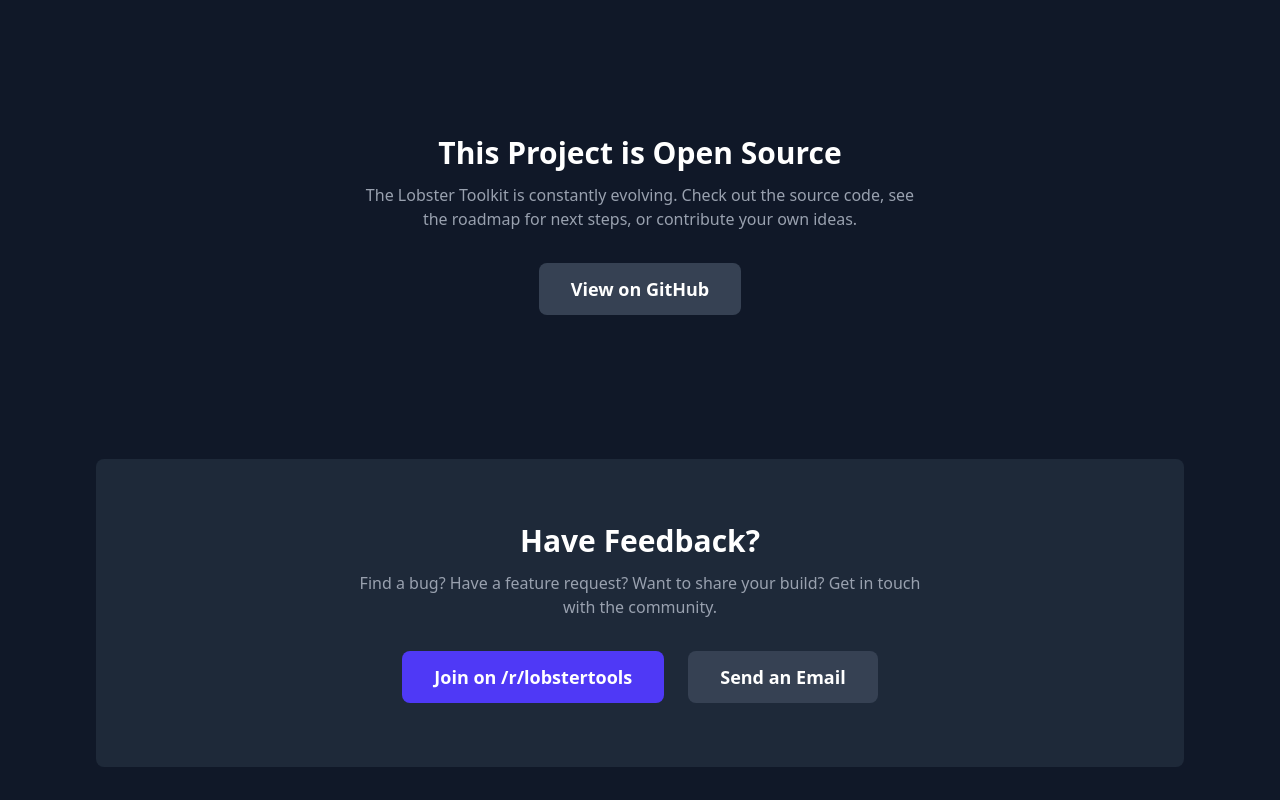
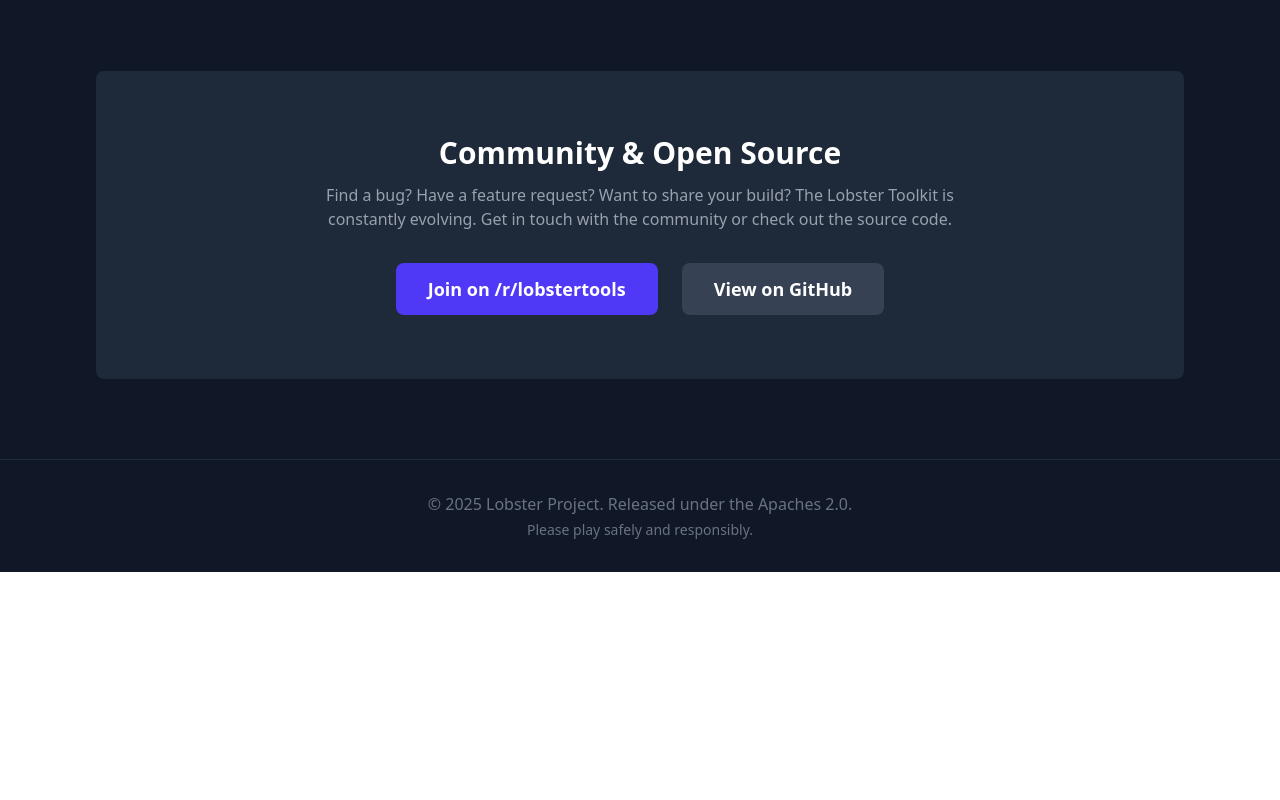
Before and after one commit to lobstertools/lobstertools.github.io, a React (Vite) app: page / in a window 1280 px wide. Shown: the part 2740-3540 px from the top of the page. After the commit the page ends 3312 px from the top, so only its background shows below. Built offline with nearby package versions, Linux system fonts and the light colour scheme.

Commit message:
Community component

```diff
--- a/src/App.tsx
+++ b/src/App.tsx
@@ -13,8 +13,7 @@ import { DownloadsPage } from './pages/DownloadPage';
 import { FeaturesSection } from './components/Features';
 import { FaqSection } from './components/FAQ';
 import { BuildControllerPage } from './pages/BuildControllerPage';
-import { OpenSource } from './components/OpenSource';
-import { Contact } from './components/Contact';
+import { Community } from './components/Community';
 import { PageTitle } from './components/PageTitle';
 import { SafetyPage } from './pages/SafetyPage';
 
@@ -117,7 +116,7 @@ const Navbar: React.FC = () => {
 const Footer = () => (
     <footer className="border-t border-gray-700/50 mt-16">
         <div className="max-w-6xl mx-auto px-4 sm:px-6 lg:px-8 py-8 text-center text-gray-500">
-            <p>&copy; 2025 Lobster Project. Released under the MIT License.</p>
+            <p>&copy; 2025 Lobster Project. Released under the Apaches 2.0.</p>
             <p className="mt-1 text-sm">Please play safely and responsibly.</p>
         </div>
     </footer>
@@ -158,9 +157,7 @@ const HomePage: React.FC = () => {
             <SafetyWarning />
             <FeaturesSection />
             <FaqSection />
-            <OpenSource />
-            <Contact />
-
+            <Community />
         </>
     )
 };
--- /dev/null
+++ b/src/components/Community.tsx
@@ -0,0 +1,27 @@
+export const Community = () => (
+    <section id="community" className="my-20 py-16 bg-gray-800 rounded-lg text-center">
+        <h2 className="text-3xl font-bold text-white">Community & Open Source</h2>
+        <p className="mt-3 max-w-2xl mx-auto text-gray-400">
+            Find a bug? Have a feature request? Want to share your build?
+            The Lobster Toolkit is constantly evolving. Get in touch with the community or check out the source code.
+        </p>
+        <div className="mt-8 flex flex-col sm:flex-row justify-center items-center gap-6">
+            <a
+                href="https://www.reddit.com/r/lobstertools/"
+                target="_blank"
+                rel="noreferrer"
+                className="inline-block w-full sm:w-auto bg-indigo-600 hover:bg-indigo-700 text-white font-bold py-3 px-8 rounded-lg text-lg transition-colors"
+            >
+                Join on /r/lobstertools
+            </a>
+            <a
+                href="https://github.com/lobstertools"
+                target="_blank"
+                rel="noreferrer"
+                className="inline-block w-full sm:w-auto bg-gray-700 hover:bg-gray-600 text-white font-bold py-3 px-8 rounded-lg text-lg transition-colors"
+            >
+                View on GitHub
+            </a>
+        </div>
+    </section>
+);
--- a/src/components/Contact.tsx
+++ /dev/null
@@ -1,17 +0,0 @@
-export const Contact = () => (
-    <section id="contact" className="my-20 py-16 bg-gray-800 rounded-lg text-center">
-        <h2 className="text-3xl font-bold text-white">Have Feedback?</h2>
-        <p className="mt-3 max-w-xl mx-auto text-gray-400">
-            Find a bug? Have a feature request? Want to share your build?
-            Get in touch with the community.
-        </p>
-        <div className="mt-8 flex flex-col sm:flex-row justify-center items-center gap-6">
-            <a href="https://www.reddit.com/r/lobstertools/" target="_blank" className="inline-block w-full sm:w-auto bg-indigo-600 hover:bg-indigo-700 text-white font-bold py-3 px-8 rounded-lg text-lg transition-colors">
-                Join on /r/lobstertools
-            </a>
-            <a href="mailto:lobster@pobox.com" className="inline-block w-full sm:w-auto bg-gray-700 hover:bg-gray-600 text-white font-bold py-3 px-8 rounded-lg text-lg transition-colors">
-                Send an Email
-            </a>
-        </div>
-    </section>
-);
--- a/src/components/OpenSource.tsx
+++ /dev/null
@@ -1,13 +0,0 @@
-export const OpenSource = () => (
-    <section id="opensource" className="my-20 py-16 text-center">
-        <h2 className="text-3xl font-bold text-white">This Project is Open Source</h2>
-        <p className="mt-3 max-w-xl mx-auto text-gray-400">
-            The Lobster Toolkit is constantly evolving. Check out the source code, see the roadmap for next steps, or contribute your own ideas.
-        </p>
-        <div className="mt-8">
-            <a href="https://github.com/lobstertools" className="inline-block bg-gray-700 hover:bg-gray-600 text-white font-bold py-3 px-8 rounded-lg text-lg transition-colors">
-                View on GitHub
-            </a>
-        </div>
-    </section>
-);
```
